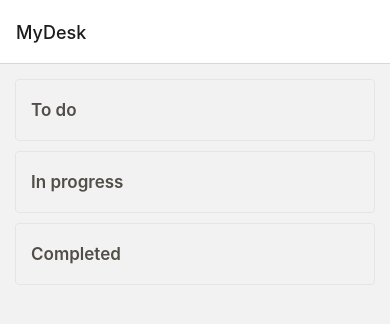
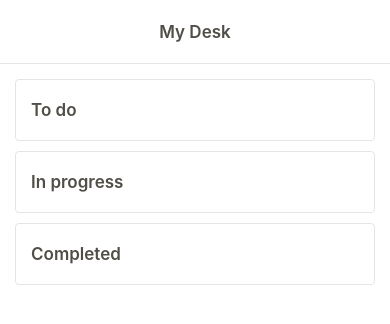
Before and after one commit to alexxanderlee/Prayer-React-Native, a React Native app: screen /Home in a window 390 px wide. Shown: the top 324 px of the page. Built offline with nearby package versions, Linux system fonts and the light colour scheme.

Commit message:
Add custom header

```diff
--- a/App.tsx
+++ b/App.tsx
@@ -1,16 +1,22 @@
 /* eslint-disable */
 import React from 'react';
+import { View, Text } from 'react-native';
 import { Desk } from './screens';
+import { Header } from './components';
 import { NavigationContainer } from '@react-navigation/native';
 import { createNativeStackNavigator } from '@react-navigation/native-stack'
 
 const Stack = createNativeStackNavigator();
 
-const App = () => {
+const App: React.FC = () => {
   return (
     <NavigationContainer>
-      <Stack.Navigator>
-        <Stack.Screen name="MyDesk" component={Desk} />
+      <Stack.Navigator screenOptions={{ header: (props) => <Header title={props.options.title} /> }}>
+        <Stack.Screen
+          name="Home"
+          component={Desk}
+          options={{ title: 'My Desk' }}
+        />
       </Stack.Navigator>
     </NavigationContainer>
   );
--- a/components/Card.tsx
+++ b/components/Card.tsx
@@ -1,6 +1,6 @@
 /* eslint-disable */
 import React from 'react';
-import { View, Text, StyleSheet, TouchableOpacity } from 'react-native';
+import { Text, StyleSheet, TouchableOpacity } from 'react-native';
 import { IList } from '../interfaces';
 
 interface CardProps {
@@ -24,6 +24,7 @@ const styles = StyleSheet.create({
     borderStyle: 'solid',
     borderColor: '#E5E5E5',
     borderRadius: 4,
+    backgroundColor: '#FFFFFF',
   },
   title: {
     color: '#514D47',
--- /dev/null
+++ b/components/Header.tsx
@@ -0,0 +1,39 @@
+/* eslint-disable */
+import React from 'react';
+import { View, Text, StyleSheet } from 'react-native';
+
+interface HeaderProps {
+  title: string | undefined;
+}
+
+const Header: React.FC<HeaderProps> = ({ title }) => {
+  return (
+    <View style={styles.header}>
+      <Text style={styles.title}>{title}</Text>
+    </View>
+  );
+};
+
+const styles = StyleSheet.create({
+  header: {
+    height: 64,
+    width: '100%',
+    flexDirection: 'row',
+    justifyContent: 'center',
+    alignItems: 'center',
+    paddingVertical: 22,
+    paddingHorizontal: 15,
+    borderBottomWidth: 1,
+    borderBottomColor: '#E5E5E5',
+    backgroundColor: '#ffffff',
+  },
+  title: {
+    color: '#514D47',
+    fontSize: 17,
+    lineHeight: 20,
+    fontWeight: '600',
+    textAlign: 'center',
+  }
+});
+
+export default Header;
--- a/components/index.ts
+++ b/components/index.ts
@@ -1 +1,2 @@
 export { default as Card } from './Card';
+export { default as Header } from './Header';
--- a/screens/Desk.tsx
+++ b/screens/Desk.tsx
@@ -33,7 +33,9 @@ const Desk: React.FC = () => {
 
 const styles = StyleSheet.create({
   container: {
+    flex: 1,
     padding: 15,
+    backgroundColor: '#FFFFFF',
   },
 });
 
```
